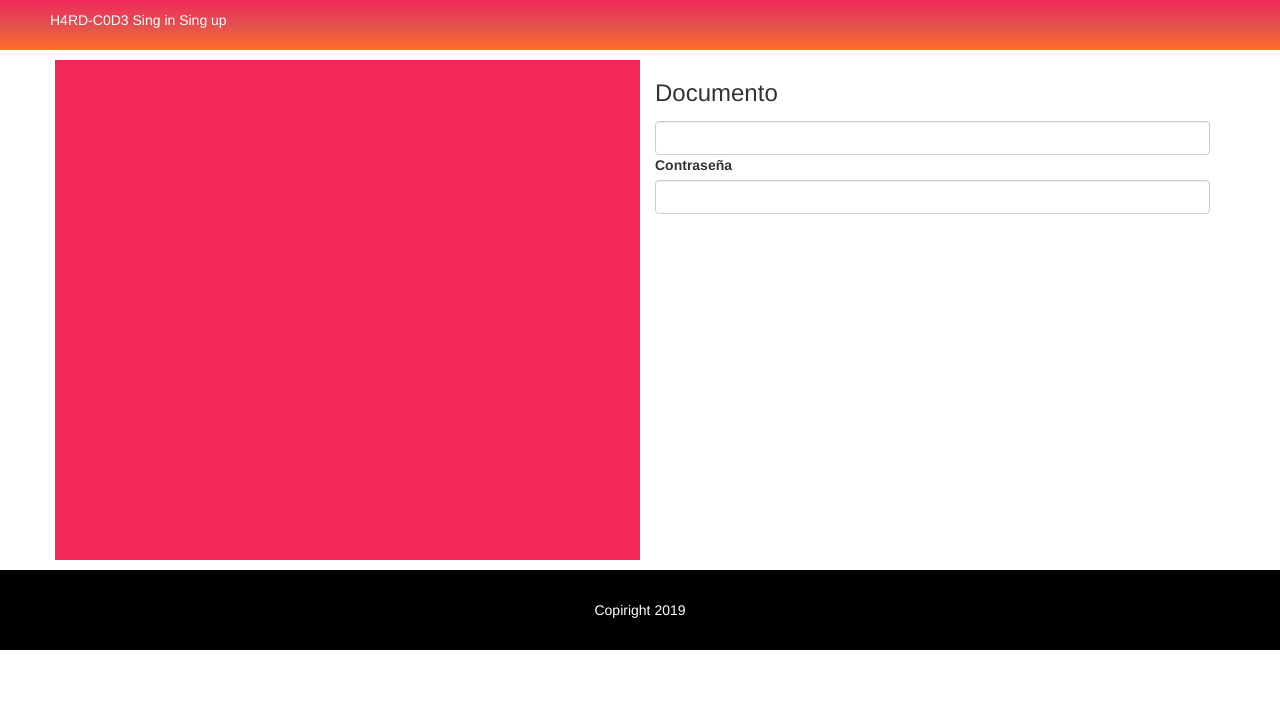
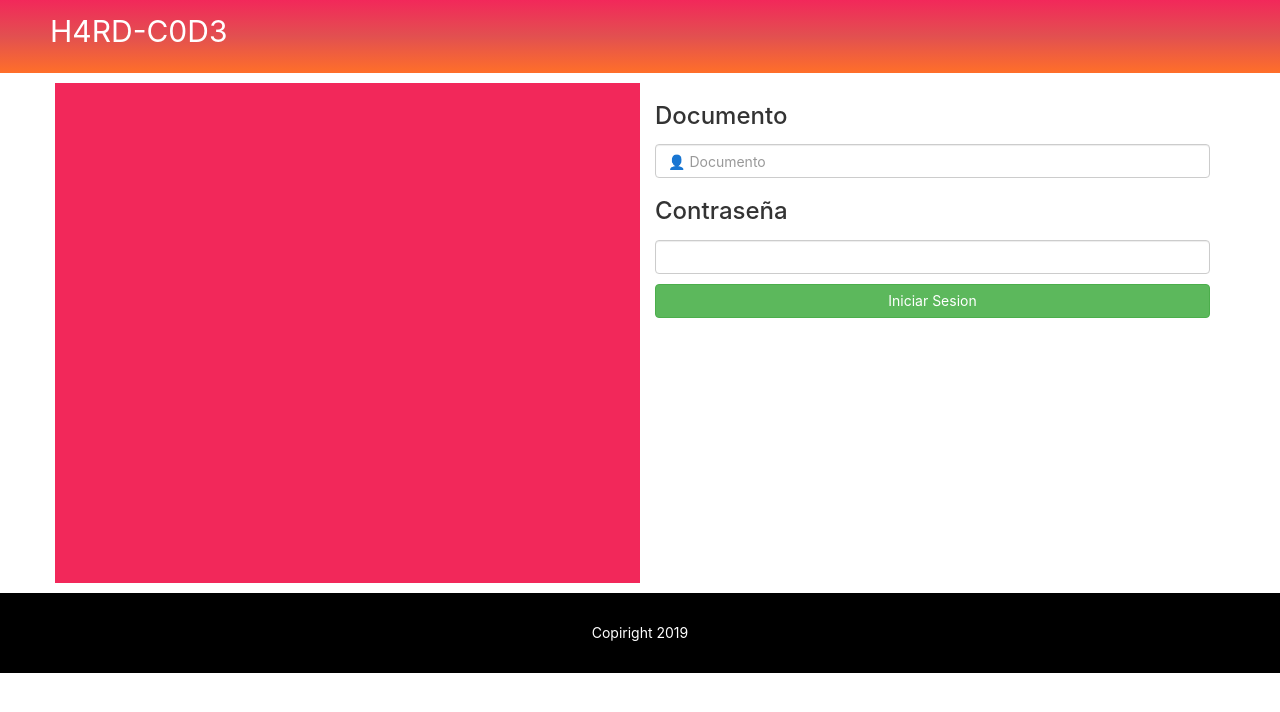
Before and after one commit to lucashernandez067/H4RD-C0D3, a PHP site: template views/login/index.php in a window 1280 px wide. Shown: the top 712 px of the page. Run offline with PHP 8.4, Linux system fonts and the light colour scheme; the template is opened without the code that fills it, so the values that code supplies are empty.

Commit message:
Login 1.2

```diff
--- a/assets/css/style.css
+++ b/assets/css/style.css
@@ -1,3 +1,15 @@
+
+
+@font-face{
+    src : url("../fonts/Ubuntu.ttf") format("Opentype");
+    font-weight: 900;
+    font-style: normal;
+    font-family: Ubuntu;
+}
+*{
+    font-family: -apple-system, BlinkMacSystemFont, 'Segoe UI', Roboto, Oxygen, Ubuntu, Cantarell, 'Open Sans', 'Helvetica Neue', sans-serif;
+}
+
 footer{
     text-align: center;
     background-color: #000;
@@ -15,12 +27,12 @@ header nav{
     background: linear-gradient(#F2285A,#E25050,#FF6F29);
     padding: 10px;
     margin-bottom: 10px;
+
 }
-
 
 header nav ul li{
     display: inline-block;
-
+    font-size: 30px;
 }
 header nav ul li a{
     color: white;
@@ -28,7 +40,9 @@ header nav ul li a{
 
 header nav ul li a:hover{
     text-decoration: none;
+    color:rgb(207, 205, 205);
 }
+
 
 /* Login style */
 
--- a/views/Index/index.php
+++ b/views/Index/index.php
@@ -1,7 +1,7 @@
 <?php include('views/layouts/head.php'); ?>
 <title>Inicio</title>
 <body>
-
+    <?php include('views/layouts/banner.php') ?>
 
     Hola En el index
 
--- a/views/layouts/banner.php
+++ b/views/layouts/banner.php
@@ -2,8 +2,6 @@
 <nav>
 	<ul>
 		<li><a href="index.html">H4RD-C0D3</a></li>
-		<li><a href="Sing in">Sing in</a></li>
-        <li><a href="Sing up">Sing up</a></li>
     </ul>
 
 </nav>
--- a/views/login/index.php
+++ b/views/login/index.php
@@ -9,12 +9,14 @@
             </div>
             <div class="col-md-6 panel-login-col">
                 <form action="">
-                    <label for="" $pu><h3>Documento</h3></label>
-                    <input type="text" class="form-control ">
+                    <label for=""><h3>Documento</h3></label>
+                    <input type="text" class="form-control " placeholder="&#128100 Documento">
 
 
-                    <label for="">Contraseña</label>
-                    <input type="text" class="form-control">
+                    <label for=""><h3>Contraseña</h3></label>
+                    <input type="text" class="form-control" placeholder="">
+
+                    <button class="btn btn-success btn-block" style="margin-top:10px;">Iniciar Sesion</button>
                 </form>
             </div>
         </div>
```
Also changed, not shown: views/Register/index.php (+3 -13 lines).
